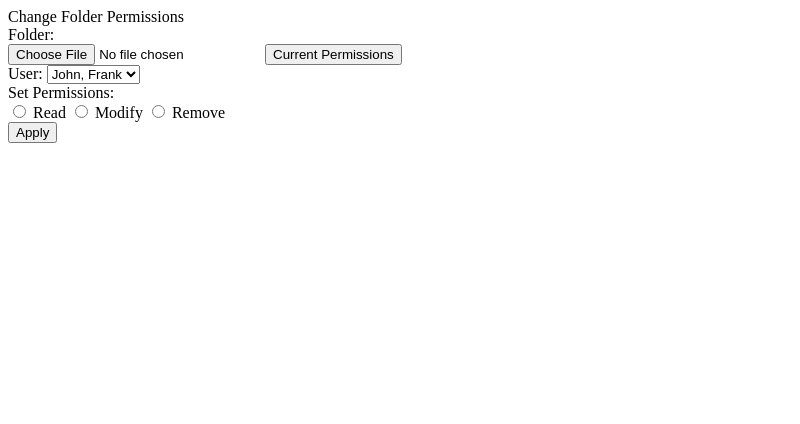
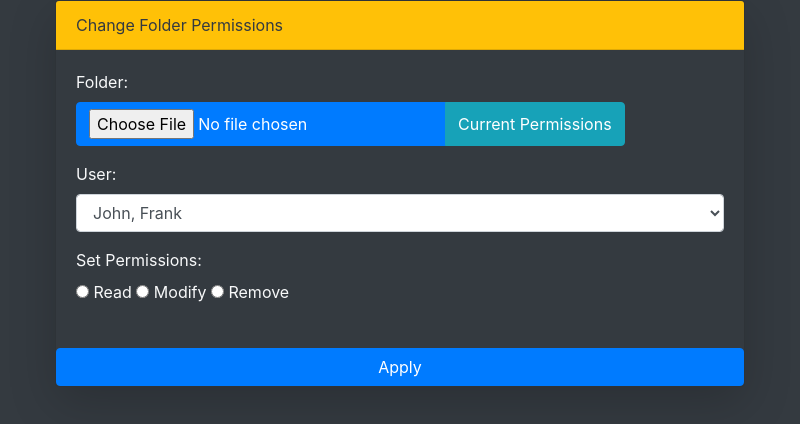
Before and after one commit to jooshkins/ColorPencil, an Electron app: page src/index.html in a window 800 px wide. Drawn offline with nearby package versions, Linux system fonts and the light colour scheme; the site is published under a folder, as on GitHub Pages, so addresses that start at the root find nothing.

Commit message:
fix bootstrap css path

```diff
--- a/src/index.html
+++ b/src/index.html
@@ -13,7 +13,7 @@
   <!-- Latest compiled JavaScript -->
   <!-- <script src="https://maxcdn.bootstrapcdn.com/bootstrap/4.1.0/js/bootstrap.min.js"></script> -->
   <!-- <link rel="stylesheet" href="https://use.fontawesome.com/releases/v5.0.10/css/all.css" integrity="sha384-+d0P83n9kaQMCwj8F4RJB66tzIwOKmrdb46+porD/OvrJ+37WqIM7UoBtwHO6Nlg" crossorigin="anonymous"> -->
-  <link rel="stylesheet" href="/node_modules/bootstrap/dist/css/bootstrap.min.css">
+  <link rel="stylesheet" href="../node_modules/bootstrap/dist/css/bootstrap.min.css">
 </head>
   <body class="bg-dark">
     <div class="container">
```
